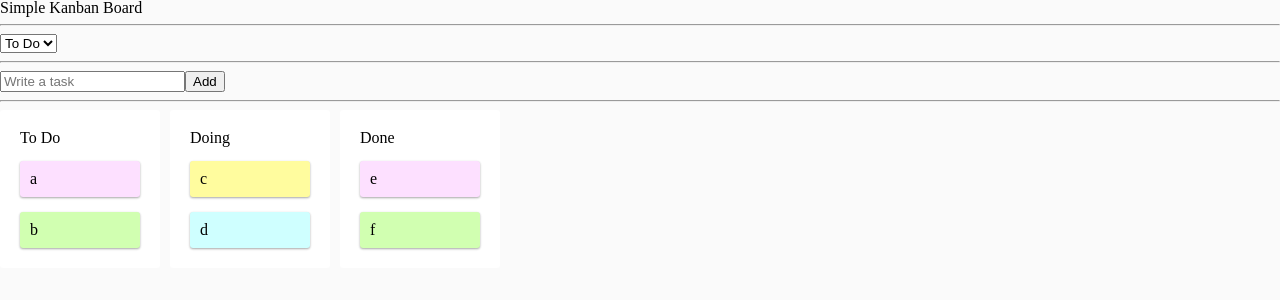
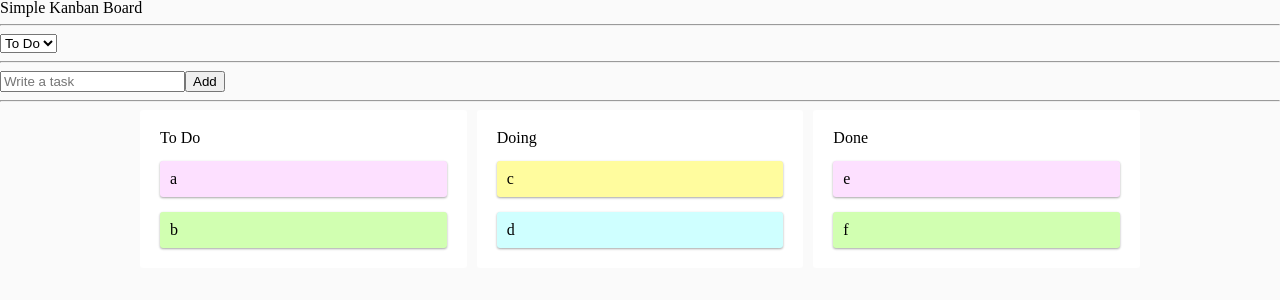
Before and after one commit to nujeyh/simple-kanban-board, a React (Create React App) app: page / in a window 1280 px wide. Shown: the top 300 px of the page. Built offline with nearby package versions, Linux system fonts and the light colour scheme.

Commit message:
💄  Enlarge the board area

```diff
--- a/src/components/ToDoList.tsx
+++ b/src/components/ToDoList.tsx
@@ -74,11 +74,12 @@
   );
 };
 const Wrapper = styled.div`
-  width: 500px;
+  max-width: 1000px;
+  margin: 0 auto;
 `;
 const BoardWrapper = styled.div`
   display: grid;
-  grid-template-columns: repeat(3, 1fr);
+  grid-template-columns: repeat(auto-fill, minmax(300px, 1fr));
   gap: 10px;
 `;
 
```
